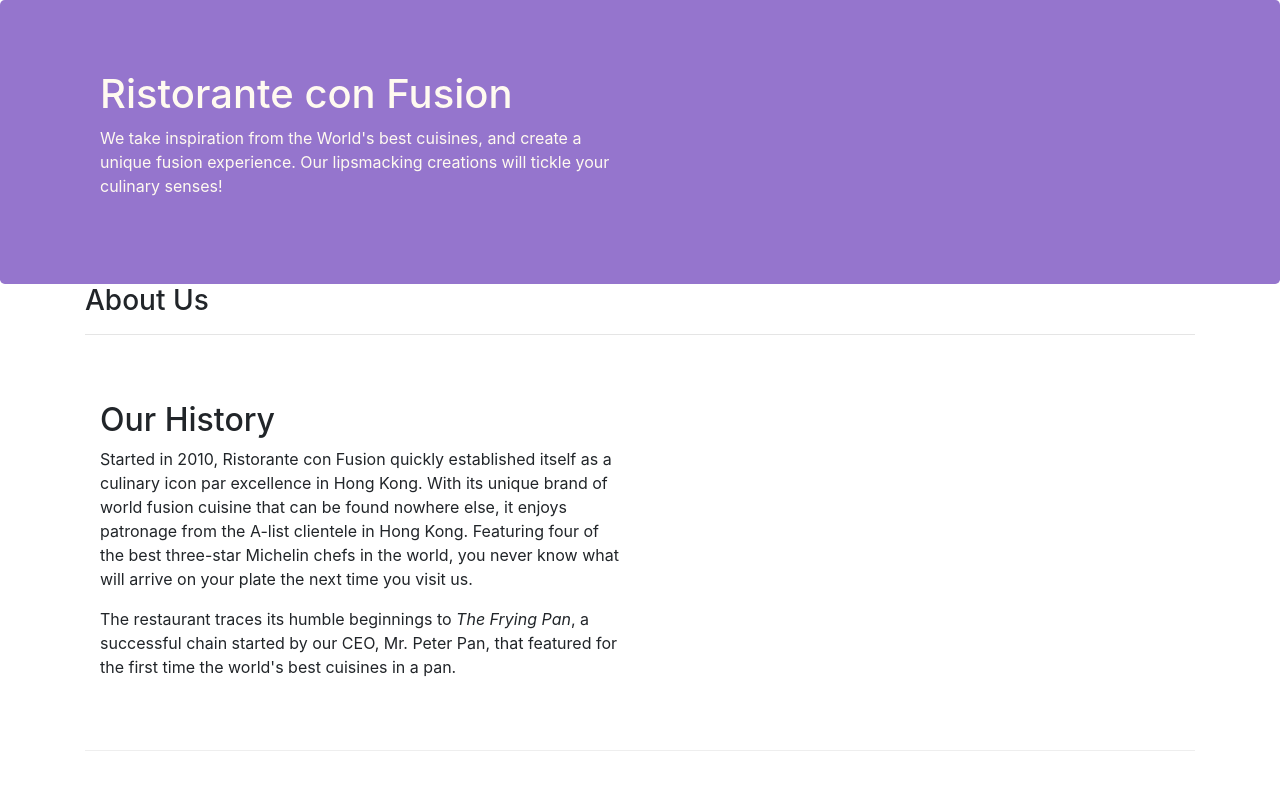
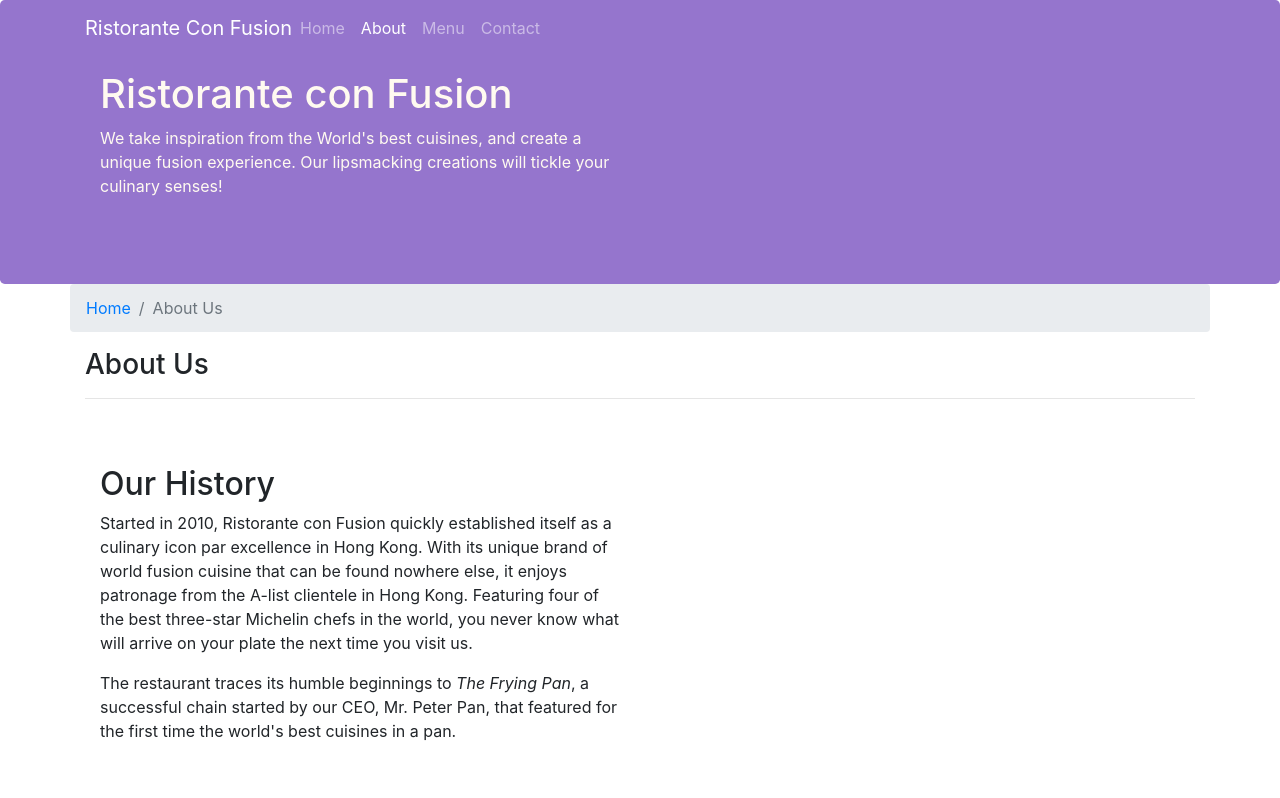
Before and after one commit to XtinaMusic12/Website-bootstrap, a website: page aboutus.html in a window 1280 px wide. Shown: the top 798 px of the page. Drawn offline with nearby package versions, Linux system fonts and the light colour scheme.

Commit message:
Nav & Breadcrumb

```diff
--- a/aboutus.html
+++ b/aboutus.html
@@ -14,7 +14,22 @@
 </head>
 
 <body>
-
+    <nav class="navbar navbar-dark navbar-expand-sm fixed-top">
+        <div class="container">
+            <button class="navbar-toggler" type="button" data-toggle="collapse" data-target="#Navbar">
+                <span class="navbar-toggler-icon"></span>
+            </button>
+            <a href="./index.html" class="navbar-brand mr-auto">Ristorante Con Fusion</a>
+            <div class="collapse navbar-collapse" id="Navbar">
+                <ul class="navbar-nav mr-auto">
+                    <li class="nav-item"><a href="./index.html" class="nav-link">Home</a></li>
+                    <li class="nav-item active"><a href="#" class="nav-link">About</a></li>
+                    <li class="nav-item"><a href="#" class="nav-link">Menu</a></li>
+                    <li class="nav-item"><a href="#" class="nav-link">Contact</a></li>
+                </ul>
+            </div>
+        </div>
+    </nav>
     <header class="jumbotron">
         <div class="container">
             <div class="row row-header">
@@ -31,6 +46,10 @@
 
     <div class="container">
         <div class="row">
+            <ol class="col-12 breadcrumb">
+                <li class="breadcrumb-item"><a href="./index.html">Home</a></li>
+                <li class="breadcrumb-item active">About Us</li>
+            </ol>
             <div class="col">
                 <h3>About Us</h3>
                 <hr>
@@ -93,7 +112,7 @@
                 <div class="col-4 offset-1 col-sm-2">
                     <h5>Links</h5>
                     <ul class="list-unstyled">
-                        <li><a href="#">Home</a></li>
+                        <li><a href="./index.html">Home</a></li>
                         <li><a href="#">About</a></li>
                         <li><a href="#">Menu</a></li>
                         <li><a href="#">Contact</a></li>
```
Also changed, not shown: index.html (+17 -2 lines).
